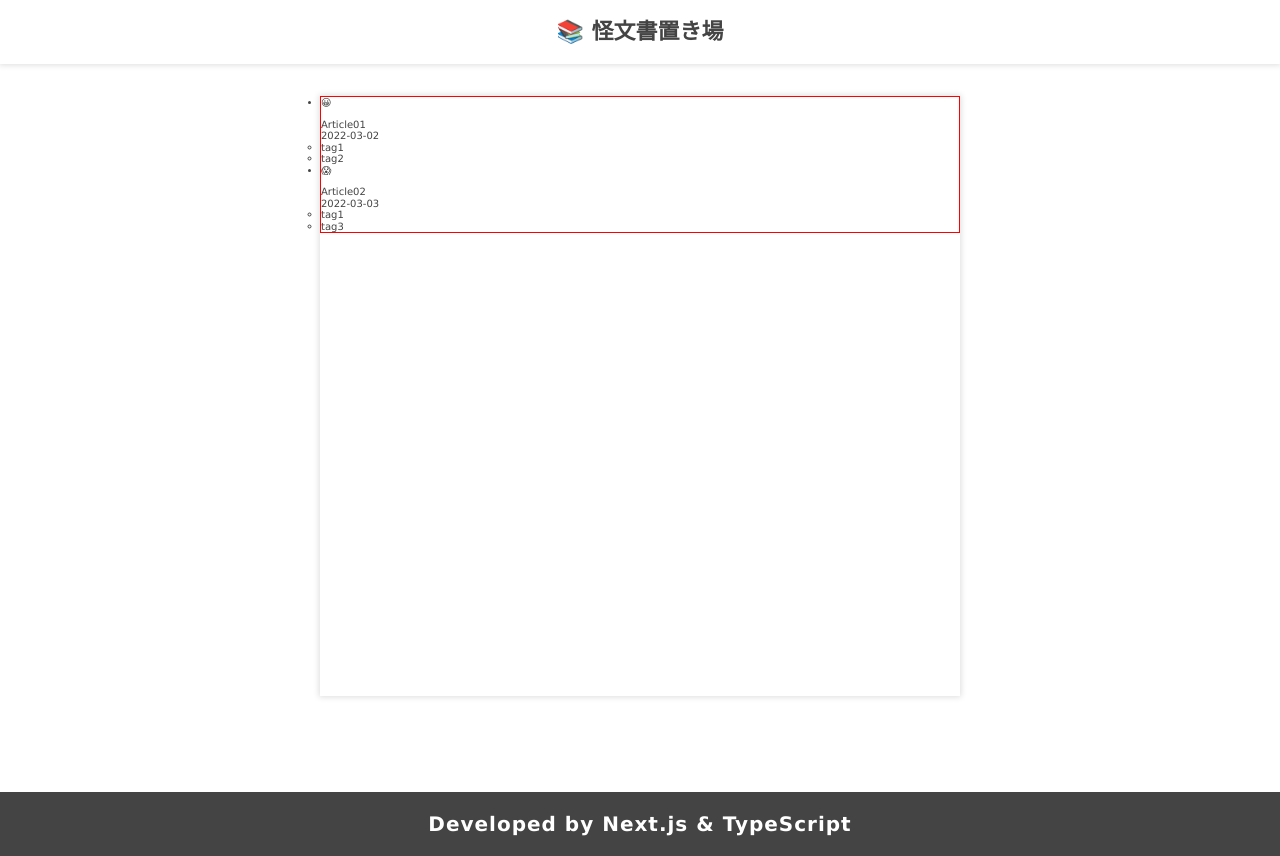
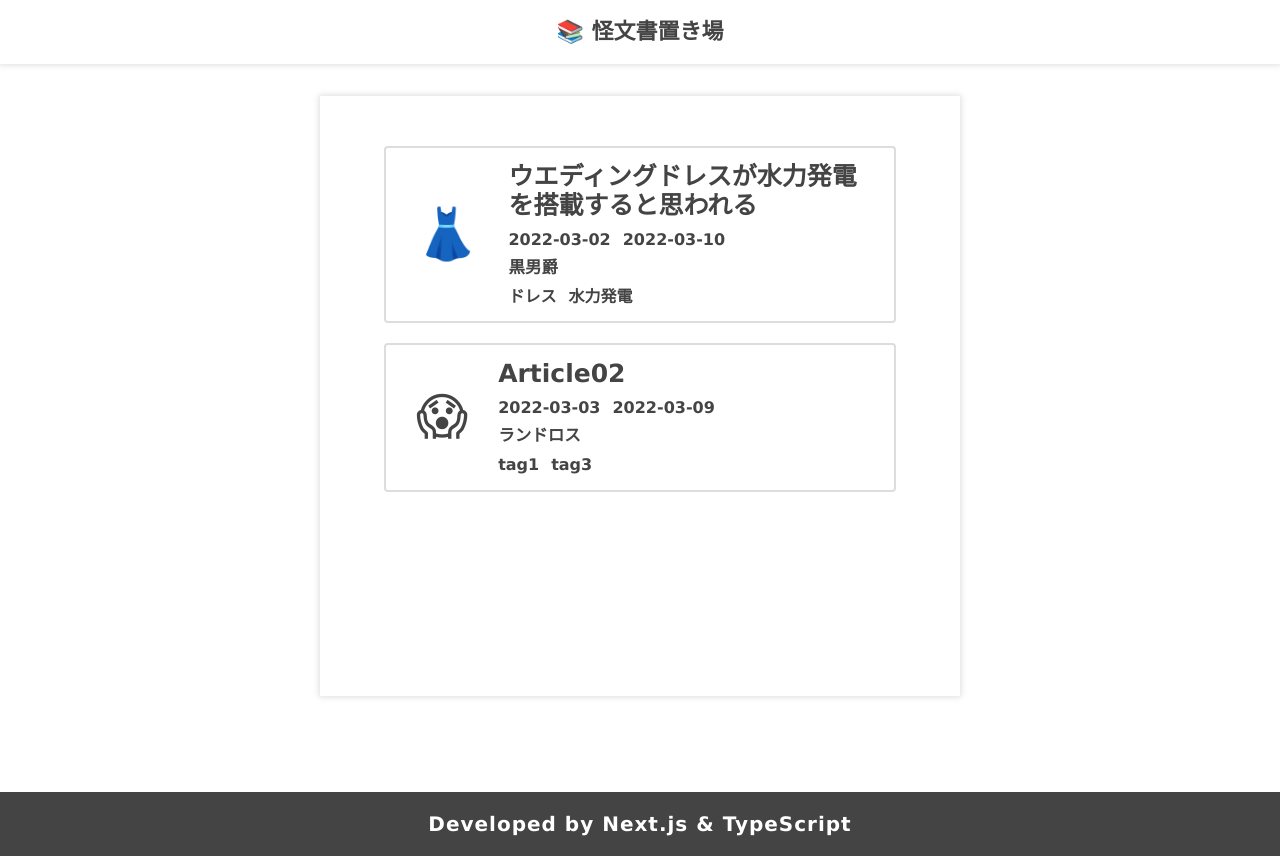
Before and after one commit to kento-yoshidu/_old, a Next.js app: page / in a window 1280 px wide. Built offline with nearby package versions, Linux system fonts and the light colour scheme.

Commit message:
🎨 #39 トップページのCSS

```diff
--- a/package.json
+++ b/package.json
@@ -7,7 +7,8 @@
     "build": "next build",
     "start": "next start",
     "lint": "next lint",
-    "stylelint": "stylelint src/**/**.scss"
+    "stylelint": "stylelint src/**/**.scss",
+    "gentypes": "typed-scss-modules 'src/**/**.module.scss'"
   },
   "dependencies": {
     "gray-matter": "^4.0.3",
--- /dev/null
+++ b/src/components/postList.tsx
@@ -0,0 +1,44 @@
+import React from "react"
+
+import * as Styles from "../styles/postList.module.scss"
+
+import { Item } from "../types/types"
+
+interface Props {
+  allPosts: Item[]
+}
+
+export const PostList: React.VFC<Props> = ({ allPosts }) => (
+  <ul className={Styles.postList}>
+    {allPosts.map((post) => (
+      <li
+        className={Styles.listItem}
+        key={`${post.title}key`}
+      >
+        <p className={Styles.icon}>{post.icon}</p>
+
+        <div className={Styles.wrapper}>
+          <h2 className={Styles.postTitle}>{post.title}</h2>
+
+          <div className={Styles.dateWrapper}>
+            <time className={Styles.date}>{post.date}</time>
+            <time className={Styles.date}>{post.update}</time>
+          </div>
+
+          <p className={Styles.author}>{post.author}</p>
+
+          <ul className={Styles.tagList}>
+            {post.tags.map((tag) => (
+              <li
+                key={`${post}${tag}`}
+                className={Styles.tag}
+              >
+                {tag}
+              </li>
+            ))}
+          </ul>
+        </div>
+      </li>
+    ))}
+  </ul>
+)
--- a/src/contents/01/index.md
+++ b/src/contents/01/index.md
@@ -1,8 +1,10 @@
 ---
-title: "Article01"
+title: "ウエディングドレスが水力発電を搭載すると思われる"
 date: "2022-03-02"
-tags: ["tag1", "tag2"]
-icon: "😀"
+update: "2022-03-10"
+author: "黒男爵"
+tags: ["ドレス", "水力発電"]
+icon: "👗"
 ---
 
 # 01
--- a/src/contents/02/index.md
+++ b/src/contents/02/index.md
@@ -1,6 +1,8 @@
 ---
 title: "Article02"
 date: "2022-03-03"
+update: "2022-03-09"
+author: "ランドロス"
 tags: ["tag1", "tag3"]
 icon: "😱"
 ---
--- a/src/lib/getPostBySlug.ts
+++ b/src/lib/getPostBySlug.ts
@@ -17,6 +17,8 @@ export const getPostBySlug = (slug: string, fields: string[]) => {
     content: "",
     title: "",
     date: "",
+    update: "",
+    author: "",
     tags: [],
     icon: ""
   }
@@ -30,7 +32,12 @@ export const getPostBySlug = (slug: string, fields: string[]) => {
       items[field] = content
     }
 
-    if (field === "title" || field === "date" || field === "tags" || field === "icon") {
+    if (field === "title" ||
+        field === "date" ||
+        field === "update" ||
+        field === "author" ||
+        field === "tags" ||
+        field === "icon") {
       items[field] = data[field]
     }
   })
--- a/src/pages/blog/[slug].tsx
+++ b/src/pages/blog/[slug].tsx
@@ -36,7 +36,7 @@ export const getStaticProps = async ({ params }: { params: { slug: string }}) =>
 
 const Post = ({ post }: { post: Item }) => (
   <article>
-    <p>{ post.title}</p>
+    <p>{ post.title }</p>
   </article>
 )
 
--- a/src/pages/index.tsx
+++ b/src/pages/index.tsx
@@ -1,15 +1,15 @@
 import React from "react"
 
-import { getPostSlugs } from "../lib/getPostSlugs"
-import { getPostBySlug } from "../lib/getPostBySlug"
 import { getAllPosts } from "../lib/getAllPosts"
+
+import { PostList } from "../components/postList"
 
 import { Item } from "../types/types"
 
 import * as Styles from "../styles/index.module.scss"
 
 export async function getStaticProps() {
-  const allPosts = getAllPosts(["slug", "title", "date", "tags", "icon"])
+  const allPosts = getAllPosts(["slug", "title", "date", "update", "author", "tags", "icon"])
 
   return {
     props: { allPosts }
@@ -21,22 +21,9 @@ interface Props {
 }
 
 const IndexPage: React.VFC<Props> = ({ allPosts }) => (
-  <ul className={Styles.postList}>
-    {allPosts.map((post) => (
-      <li
-        key={`${post.title}key`}
-      >
-        <p>{post.icon}</p>
-        <p>{post.title}</p>
-        <time>{post.date}</time>
-        <ul>
-          {post.tags.map((tag) => (
-            <li key={`${post}${tag}`}>{tag}</li>
-          ))}
-        </ul>
-      </li>
-    ))}
-  </ul>
+  <PostList
+    allPosts={allPosts}
+  />
 )
 
 export default IndexPage
--- a/src/styles/index.module.scss
+++ /dev/null
@@ -1,3 +0,0 @@
-.postList {
-  border: 1px solid red;
-}
--- a/src/styles/index.module.scss.d.ts
+++ b/src/styles/index.module.scss.d.ts
@@ -1 +1,2 @@
+export const icon: string
 export const postList: string
--- /dev/null
+++ b/src/styles/postList.module.scss
@@ -0,0 +1,53 @@
+.postList {
+  width: 80%;
+  margin: 0 auto;
+  padding: 30px 0;
+}
+
+.listItem {
+  display: flex;
+  align-items: center;
+  margin: 20px 0;
+  padding: 15px 30px;
+  border: 2px solid #ddd;
+  border-radius: 4px;
+}
+
+.icon {
+  margin-right: 3rem;
+  font-size: 5rem;
+}
+
+.wrapper {
+  display: flex;
+  flex-direction: column;
+  gap: 10px;
+}
+
+.postTitle {
+  font-size: 2.5rem;
+}
+
+.dateWrapper {
+  font-size: 1.6rem;
+  font-weight: 900;
+  .date {
+    margin-right: 12px;
+  }
+}
+
+.author {
+  font-size: 1.65rem;
+  font-weight: 900;
+}
+
+.tagList {
+  display: flex;
+  list-style: none;
+}
+
+.tag {
+  margin-right: 12px;
+  font-size: 1.6rem;
+  font-weight: 900;
+}
--- a/src/types/types.ts
+++ b/src/types/types.ts
@@ -3,6 +3,8 @@ export type Item = {
   content: string;
   title: string;
   date: string;
+  update: string;
+  author: string;
   tags: string[];
   icon: string;
 }
```
Also changed, not shown: src/styles/postList.module.scss.d.ts (added, +9 -0 lines).
